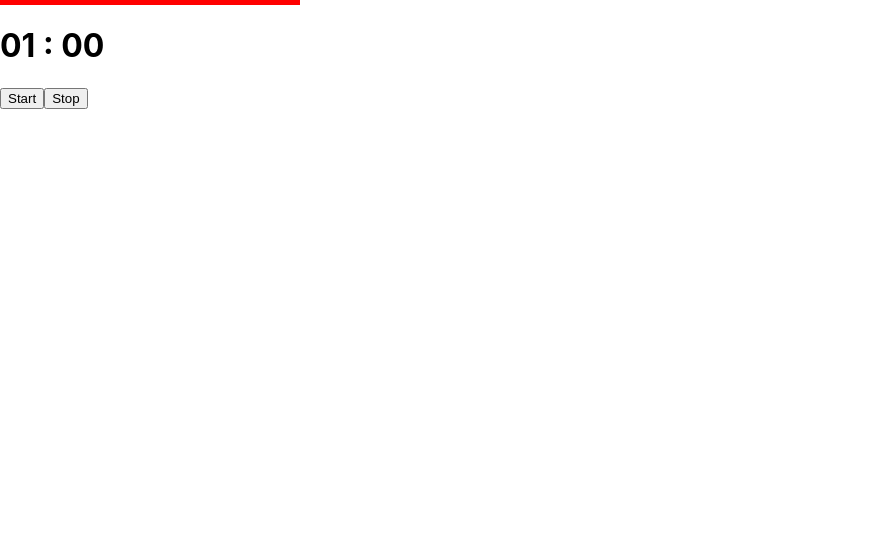
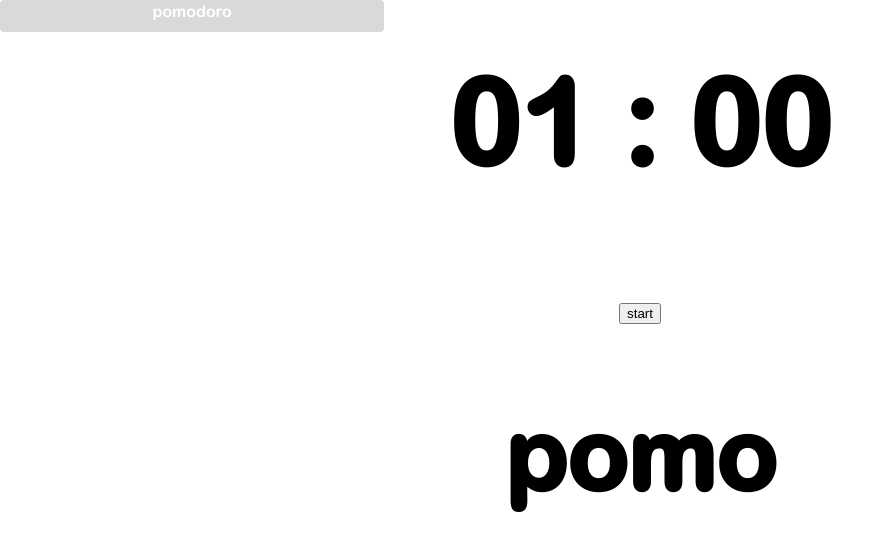
Before and after one commit to elkhayate/pomo, a React (Create React App) app: page / in a window 1280 px wide. Shown: the top 550 px of the page, without its empty margins (0-894 px from the left). Built offline with nearby package versions, Linux system fonts and the light colour scheme.

Commit message:
Timer full logic

```diff
--- a/src/components/Timer.js
+++ b/src/components/Timer.js
@@ -1,6 +1,8 @@
 import React, { Component } from 'react';
+import { ContextTime } from '../contexts/ContextTime';
 import styled from 'styled-components';
-import { ContextTime } from '../contexts/ContextTime';
+
+
 export default class Timer extends Component {
     constructor(props) {
         super(props)
@@ -8,9 +10,9 @@ export default class Timer extends Component {
         this.state = {
             minutes : this.props.Minutes,
             seconds : 0,
-            finished : false,
             width : 0,
-            speed : 300 / (this.props.Minutes * 60)
+            speed : 620 / (this.props.Minutes * 60),
+            counting : false,
         }
     }
     static contextType = ContextTime;
@@ -22,7 +24,7 @@ export default class Timer extends Component {
             this.setState({
                 width : this.state.width + Math.floor(this.state.speed)
             })
-            this.context.handleData(this.state.width)
+            //this.context.handleData(this.state.width)
         }else {
             if(this.state.minutes > 0) {
                 this.setState({
@@ -34,12 +36,27 @@ export default class Timer extends Component {
                 this.setState({
                     width : this.state.width + Math.floor(this.state.speed)
                 })
-                this.context.handleData(this.state.width)
+                //this.context.handleData(this.state.width)
             }else {
                 this.onPause();
-                this.setState({
-                    finished : true,
-                })
+                this.context.handleCompleted()
+                // if pomo switch to next
+                switch(this.context.Which){
+                    case 'pomo':
+                        this.context.handleWhich('short');
+                        this.setState({minutes : this.props.Minutes})
+                        break;
+                    case 'short':
+                        this.context.handleWhich('long');
+                        this.setState({minutes : this.props.Minutes})
+                        break;
+                    case 'long':
+                        this.context.handleWhich('pomo');
+                        this.setState({minutes : this.props.Minutes})
+                        break;
+                    default:
+                        break;
+                }
             }
         }
     }
@@ -51,19 +68,90 @@ export default class Timer extends Component {
     onPause = () => {
         clearInterval(this.f)
     }
-
+    handleStart = () => {
+        this.timer();
+        this.setState({
+            counting : true,
+        })
+    }
+    handleStop = () => {
+        this.onPause();
+        this.setState({
+            counting : false,
+        })
+    }
     render(){
         var Seconds = this.state.seconds;
         var Minutes = this.state.minutes;
+        const s = this.state;
         return (
-            <div>
-                <div style={{width : "300px", background : "red", height : "5px"}}>
-                    <div style={{width : `${this.state.width}px`, background: "black", height : "100%"}}></div>
-                </div>
-                <h1>{`${Minutes > 9 ? Minutes : `0${Minutes}`} : ${Seconds > 9 ? Seconds : `0${Seconds}`}`}</h1>
-                <button onClick={this.timer}>Start</button>
-                <button onClick={this.onPause}>Stop</button>
-            </div>
+            <Container>
+                <Modes>
+                    <Mode
+                        Display={this.context.Which === 'pomo'}
+                        onClick={()=>this.context.handleWhich('pomo')}
+                    >pomodoro</Mode>
+                    <Mode
+                        Display={this.context.Which === 'short'}
+                        onClick={()=>this.context.handleWhich('short')}
+                    >short break</Mode>
+                    <Mode
+                        Display={this.context.Which === 'long'}
+                        onClick={()=>this.context.handleWhich('long')}
+                    >long break</Mode>
+                </Modes>
+                <Counter>{`${Minutes > 9 ? Minutes : `0${Minutes}`} : ${Seconds > 9 ? Seconds : `0${Seconds}`}`}</Counter>
+                {
+                    s.counting ?
+                    <Stop onClick={this.handleStop}>stop</Stop>
+                    :
+                    <Start onClick={this.handleStart}>start</Start>
+                }
+                <h1>{this.context.Which}</h1>
+            </Container>
         )
     }
 }
+
+const Container = styled.div`
+    background-color: rgba(255, 255, 255, 0.1);
+    display: block;
+    text-align: center;
+    font-size: 50px;
+`;
+const Modes = styled.div`
+    display: flex;
+    width : 90%;
+    justify-content: space-evenly;
+`;
+
+const Mode = styled.p`
+    border: medium none;
+    color: white;
+    margin: 0px;
+    border-radius: 4px;
+    font-size: 16px;
+    padding: 2px 12px;
+    height: 28px;
+    cursor: pointer;
+    background: ${props => props.Display ?
+                'rgba(0, 0, 0, 0.15) none repeat scroll 0% 0%' :
+                'rgba(0, 0, 0, 0) none repeat scroll 0% 0%'};
+
+    box-shadow: none;
+    font-weight: 300;
+    width: 33%;
+`;
+
+const Counter = styled.h1`
+    font-size: 120px;
+    font-weight: bold;
+    margin-top: 20px;
+`;
+
+const Start = styled.button`
+
+`;
+
+const Stop = styled.button`
+`;
--- a/src/contexts/ContextTime.js
+++ b/src/contexts/ContextTime.js
@@ -3,16 +3,20 @@ import React, {createContext, useState} from 'react';
 export const ContextTime = createContext();
 
 export default function ContextTimeProvider(props) {
-    const [data, setData] = useState(0);
+    const [which, setWhich] = useState('pomo');
+    const [completed, setCompleted] = useState(false);
     //handleData : pomo,long,short values from nav
     //handleWhich : clicked mode from timer
     //handleSpeed : calculate speed from switch case state.which then value of selected mode sent to nav
     // Timer : which
-    const handleData = (val) => {
-        setData(val)
+    const handleWhich = (val) => {
+        setWhich(val)
+    }
+    const handleCompleted = () => {
+        setCompleted(!completed)
     }
     return (
-        <ContextTime.Provider value={{handleData, Data : data}}>
+        <ContextTime.Provider value={{handleWhich, Which : which,handleCompleted, completed }}>
             {props.children}
         </ContextTime.Provider>
     )
--- a/src/index.css
+++ b/src/index.css
@@ -1,13 +1,10 @@
+@font-face {
+  font-family: 'ArialRounded';
+  src: local('ArialRounded'),url(./fonts/arlrdbd.ttf);
+}
 body {
   margin: 0;
-  font-family: -apple-system, BlinkMacSystemFont, 'Segoe UI', 'Roboto', 'Oxygen',
-    'Ubuntu', 'Cantarell', 'Fira Sans', 'Droid Sans', 'Helvetica Neue',
-    sans-serif;
+  font-family: 'ArialRounded';
   -webkit-font-smoothing: antialiased;
   -moz-osx-font-smoothing: grayscale;
 }
-
-code {
-  font-family: source-code-pro, Menlo, Monaco, Consolas, 'Courier New',
-    monospace;
-}
```
Also changed, not shown: src/fonts/arlrdbd.ttf (added).
